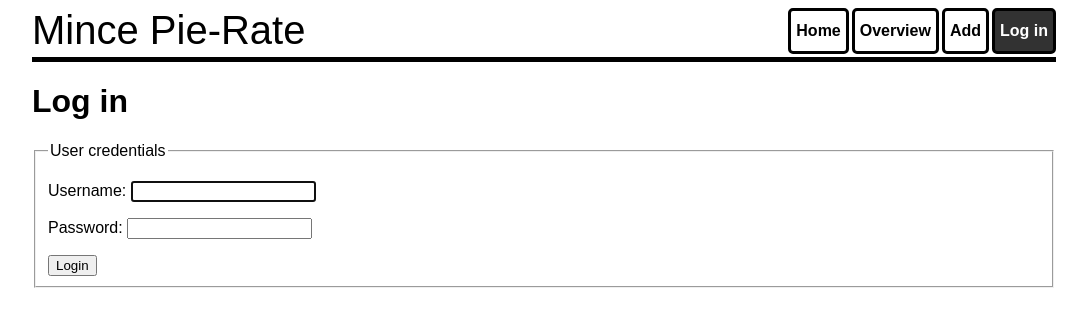
After one commit to MattJamesChampion/mince-pie-rate, a Django app: page /account/login/ in a window 1280 px wide. The commit adds this page. Shown: the top 327 px of the page, without its empty margins (96-1183 px from the left). Run offline with Django 3.2, Linux system fonts and the light colour scheme.

Commit message:
Add log in/log out functionality

```diff
--- a/website/mince_pie_rate/settings.py
+++ b/website/mince_pie_rate/settings.py
@@ -114,3 +114,7 @@ USE_TZ = True
 # https://docs.djangoproject.com/en/2.1/howto/static-files/
 
 STATIC_URL = '/static/'
+
+LOGIN_REDIRECT_URL = '/'
+
+LOGOUT_REDIRECT_URL = '/'
--- a/website/rate/templates/rate/base.html
+++ b/website/rate/templates/rate/base.html
@@ -15,6 +15,11 @@
                 <a href="{% url 'rate:index'%}" {% if active_page == "index" %} class="active" {% endif %}>Home</a>
                 <a href="{% url 'rate:overview'%}" {% if active_page == "overview" %} class="active" {% endif %}>Overview</a>
                 <a href="{% url 'rate:add'%}" {% if active_page == "add" %} class="active" {% endif %}>Add</a>
+                {% if not user.is_authenticated %}
+                    <a href="{% url 'rate:login'%}" {% if active_page == "login" %} class="active" {% endif %}>Log in</a>
+                {% else %}
+                    <a href="{% url 'rate:logout'%}">Log out</a>
+                {% endif %}
             </nav>
         </header>
         {% block content %}{% endblock content %}
--- /dev/null
+++ b/website/rate/templates/registration/login.html
@@ -0,0 +1,17 @@
+{% extends "rate/base.html" %}
+
+{% block title %}
+    Log in
+{% endblock title %}
+
+{% block content %}
+    <h1>Log in</h1>
+    <fieldset>
+      <legend>User credentials</legend>
+      <form method="post">
+        {% csrf_token %}
+        {{ form.as_p }}
+        <button type="submit">Login</button>
+      </form>
+    </fieldset>
+{% endblock content %}
--- a/website/rate/urls.py
+++ b/website/rate/urls.py
@@ -1,4 +1,5 @@
 from django.urls import path
+from django.contrib.auth import views as auth_views
 
 from . import views
 
@@ -10,4 +11,6 @@ urlpatterns = [
     path('mince-pies/<int:mince_pie_id>/review/submit', views.submit_review, name='submit_review'),
     path('mince-pies/add/', views.add, name='add'),
     path('mince-pies/add/submit/', views.submit_add, name='submit_add'),
+    path('account/login/', auth_views.LoginView.as_view(extra_context={'active_page' : 'login',}), name='login'),
+    path('account/logout/', auth_views.LogoutView.as_view(), name='logout'),
 ]
```
